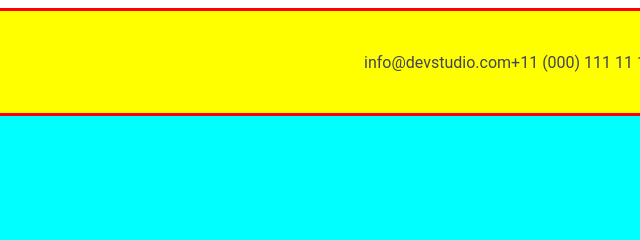
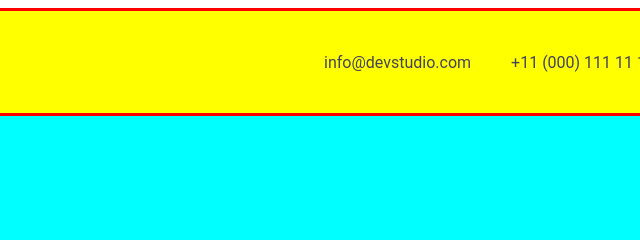
Before and after one commit to IgorBrick/HW4, a plain HTML site: page index.html in a window 1280 px wide. Shown: the top 240 px of the page, 640-1280 px from the left. Drawn offline with Linux system fonts and the light colour scheme.

Commit message:
tdthffjk

```diff
--- a/css/styles.css
+++ b/css/styles.css
@@ -67,7 +67,9 @@ color: #4D5AE5;
     margin-left: auto;
     margin-right: 156px;
 }
-
+.auth-nav .link {
+    margin-left: 40px;
+}
 /* Section style*/
 .section-title {
 font-weight: 600;
```
